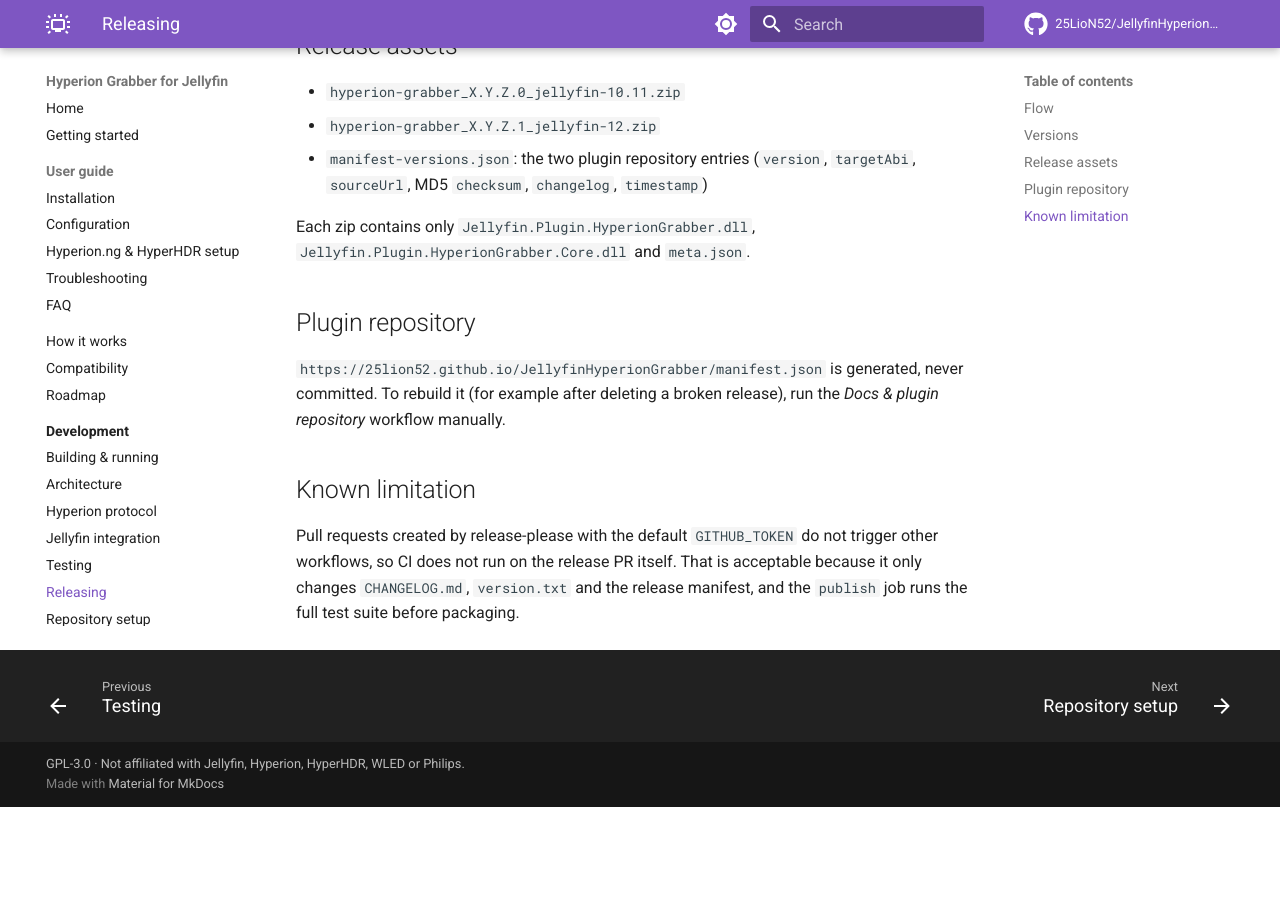
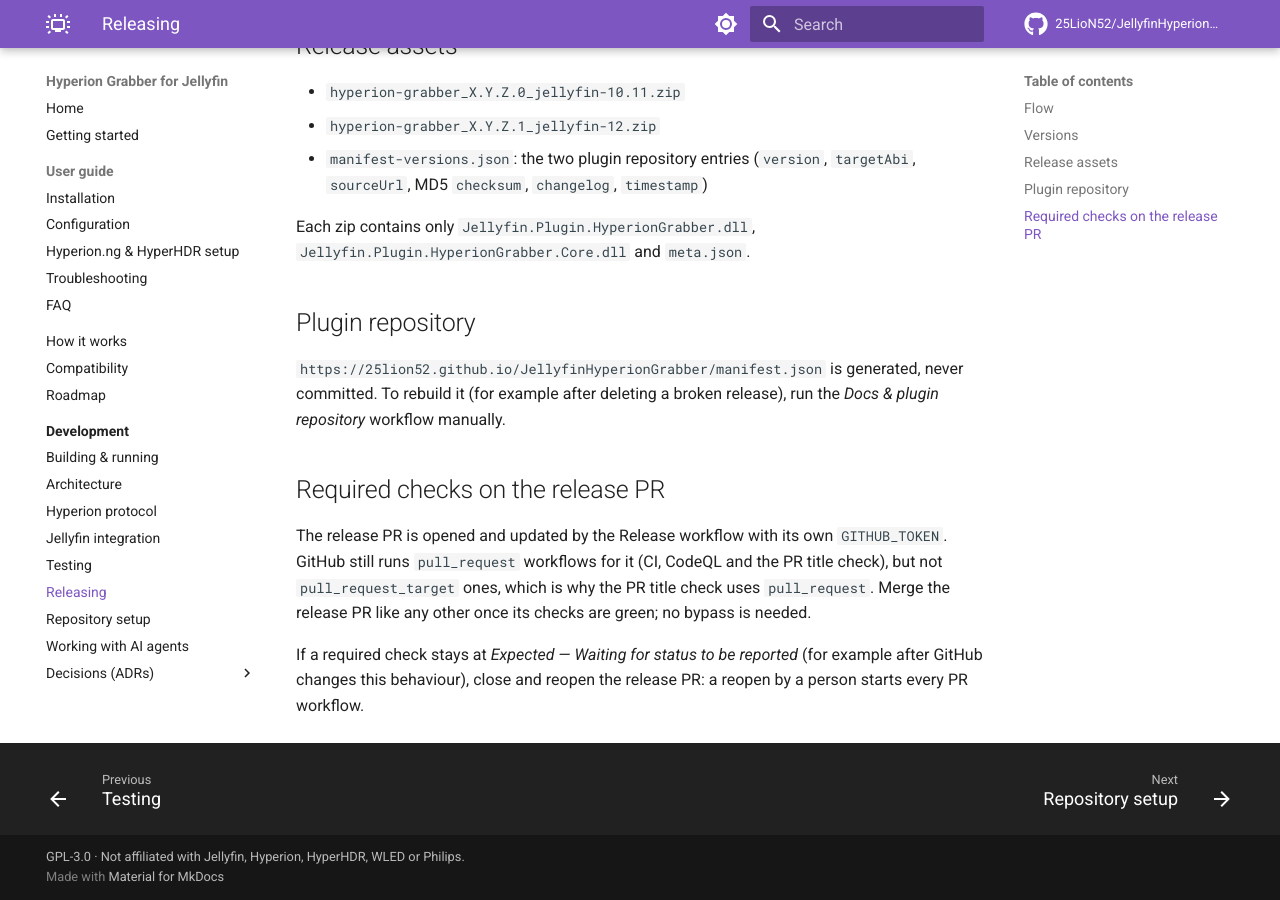
Before and after one commit to 25LioN52/JellyfinHyperionGrabber, an MkDocs documentation site: the page built from docs/development/releasing.md, in a window 1280 px wide and 900 px high, scrolled down 1032 px. Built offline with MkDocs 1.6.1 and Material for MkDocs 9.7.7, drawn with Linux system fonts in a browser that asks for light colours; comment, search, counter and statistics services are not loaded; before the commit the page ends 1839 px from its top, so only the background shows below that.

Commit message:
ci: run the PR title check on pull_request so release PRs get it (#30)
Co-authored-by: Claude Opus 5.5 <noreply@anthropic.com>

```diff
--- a/docs/development/releasing.md
+++ b/docs/development/releasing.md
@@ -46,8 +46,11 @@ Each zip contains only `Jellyfin.Plugin.HyperionGrabber.dll`, `Jellyfin.Plugin.H
 `https://25lion52.github.io/JellyfinHyperionGrabber/manifest.json` is generated, never committed. To rebuild it
 (for example after deleting a broken release), run the *Docs & plugin repository* workflow manually.
 
-## Known limitation
+## Required checks on the release PR
 
-Pull requests created by release-please with the default `GITHUB_TOKEN` do not trigger other workflows, so CI does
-not run on the release PR itself. That is acceptable because it only changes `CHANGELOG.md`, `version.txt` and the
-release manifest, and the `publish` job runs the full test suite before packaging.
+The release PR is opened and updated by the Release workflow with its own `GITHUB_TOKEN`. GitHub still runs `pull_request`
+workflows for it (CI, CodeQL and the PR title check), but not `pull_request_target` ones, which is why the PR title check
+uses `pull_request`. Merge the release PR like any other once its checks are green; no bypass is needed.
+
+If a required check stays at *Expected — Waiting for status to be reported* (for example after GitHub changes this
+behaviour), close and reopen the release PR: a reopen by a person starts every PR workflow.
```
Also changed, not shown: .claude/skills/release/SKILL.md (+5 -0 lines), 1 other file.
